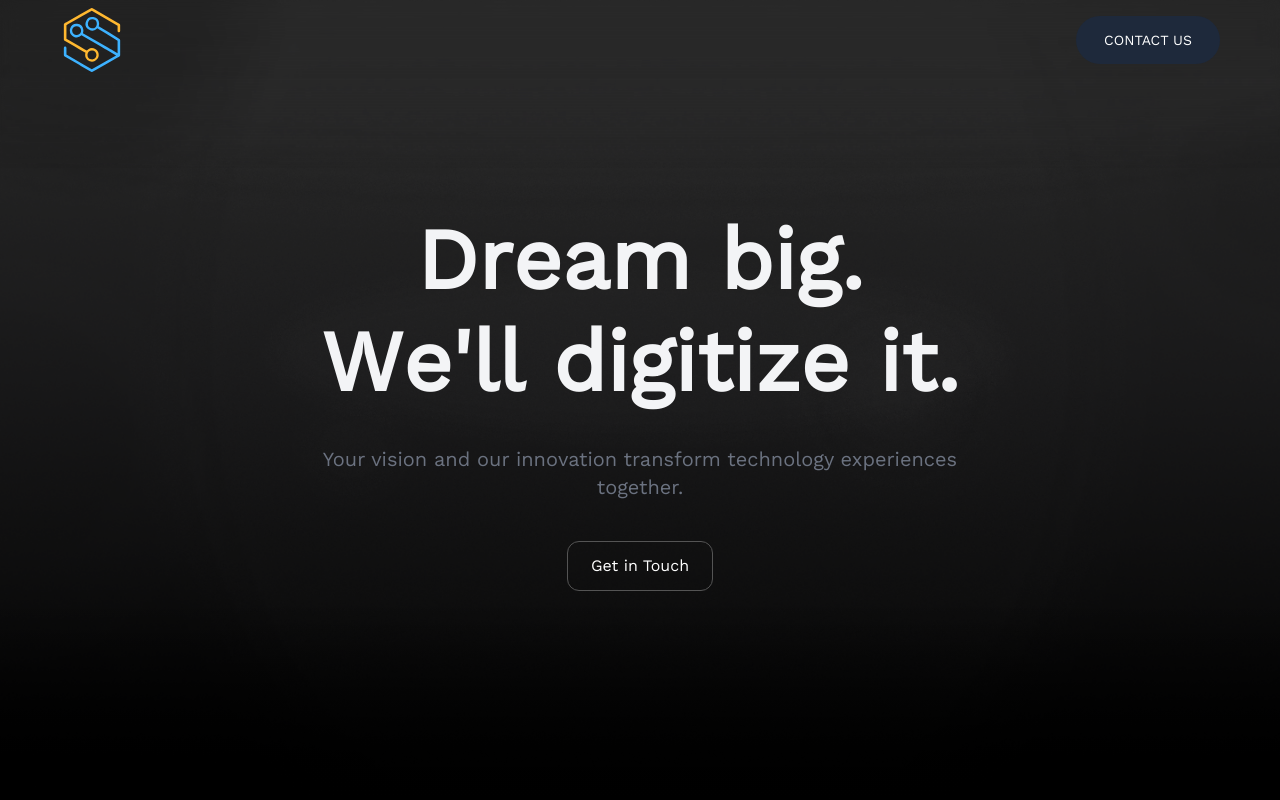
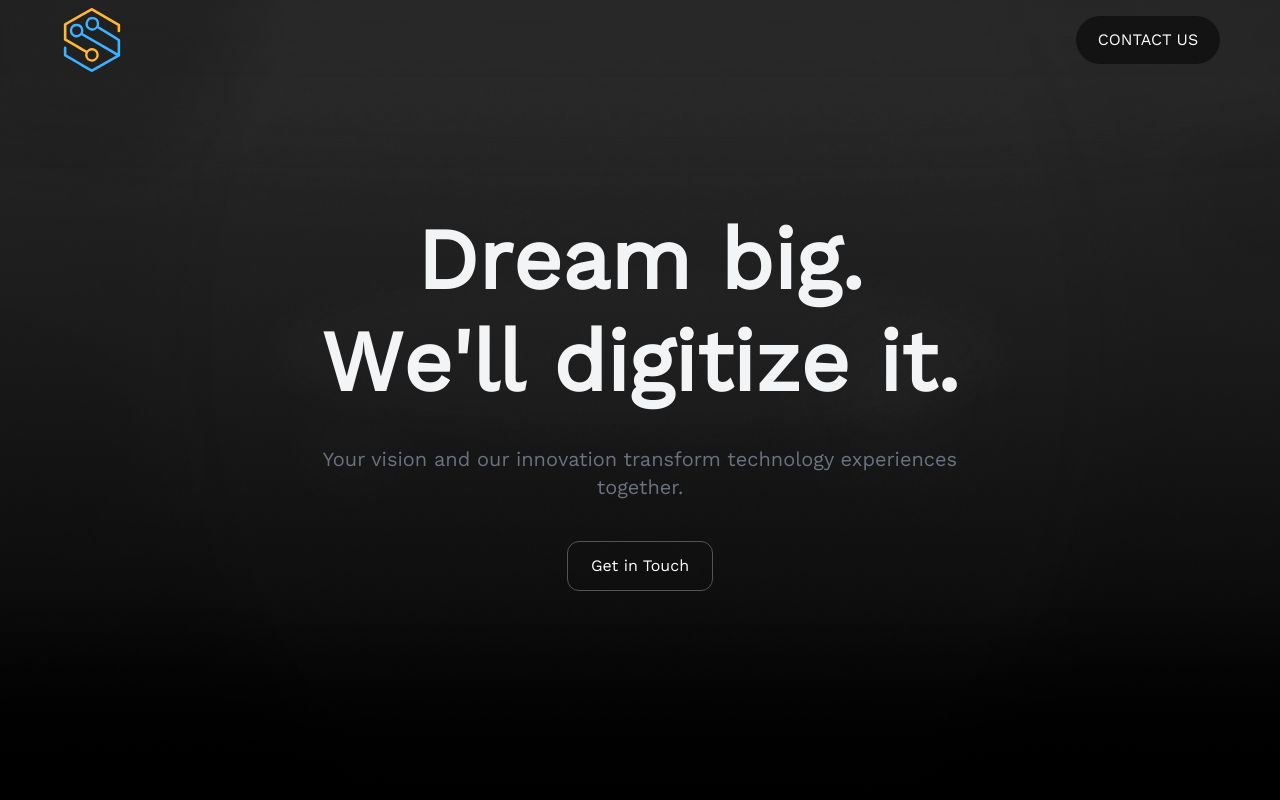
Before and after one commit to rockey223/syvar-redesign, a Next.js app: page / in a window 1280 px wide. Shown: the top 800 px of the page. Built offline with nearby package versions, Linux system fonts and the light colour scheme.

Commit message:
changed conact-btn color

```diff
--- a/src/components/Navbar.jsx
+++ b/src/components/Navbar.jsx
@@ -35,7 +35,7 @@ const Navbar = () => {
           <div className="contact-btn">
             <MagneticIcon>
               <button
-                className="h-10 md:h-12 w-32 md:w-36 bg-slate-800 text-sm text-white font-normal  rounded-full uppercase"
+                className="h-10 md:h-12 w-32 md:w-36 bg-black/50  text-md text-white font-normal  rounded-full uppercase"
                 onClick={() => {
                   dispatch(show());
                 }}
```
